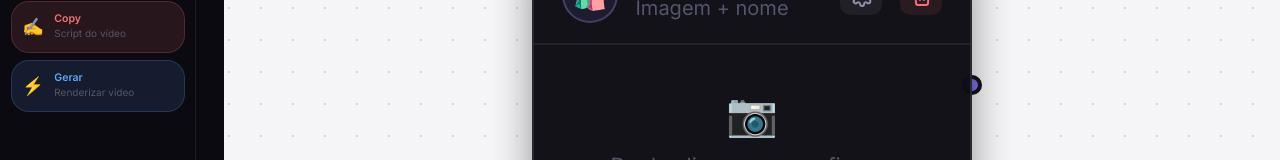
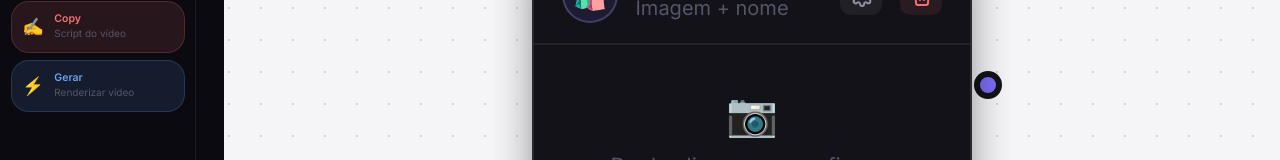
Before and after one commit to contatomadameka-maker/clipforge, a Next.js app in the folder frontend/: page /tiktok in a window 1280 px wide. Shown: the part 316-476 px from the top of the page. Built offline with nearby package versions, Linux system fonts and the light colour scheme.

Commit message:
Update canvas.tsx

```diff
--- a/frontend/app/tiktok/canvas.tsx
+++ b/frontend/app/tiktok/canvas.tsx
@@ -66,9 +66,12 @@ const BLOCK_CONFIG: Record<BlockType, { color: string; bg: string; icon: string;
 // ── Handle estilizado ─────────────────────────────────────────
 
 const handleStyle = {
-  width: 10, height: 10,
+  width: 14,
+  height: 14,
   background: "#7c6df5",
-  border: "2px solid #131318",
+  border: "3px solid #131318",
+  borderRadius: "50%",
+  cursor: "crosshair",
 };
 
 // ── Bloco base ────────────────────────────────────────────────
@@ -751,8 +754,16 @@ export default function TikTokCanvasInner() {
         .react-flow__controls-button svg { fill: #9090a8 !important; }
         .react-flow__edge-path { stroke-width: 2 !important; }
         .react-flow__edge:hover .react-flow__edge-path { stroke: #a99cf8 !important; stroke-width: 3 !important; cursor: pointer; }
-        .react-flow__handle { transition: transform 0.15s; }
-        .react-flow__handle:hover { transform: scale(1.4); }
+        .react-flow__handle { transition: transform 0.15s, box-shadow 0.15s; }
+        .react-flow__handle:hover { transform: scale(1.6) !important; box-shadow: 0 0 0 4px rgba(124,109,245,0.3); }
+        .react-flow__handle-right { right: -8px !important; }
+        .react-flow__handle-left { left: -8px !important; }
+        .react-flow__handle::after {
+          content: '';
+          position: absolute;
+          inset: -8px;
+          border-radius: 50%;
+        }
         /* Remove scrollbar estranho */
         .react-flow__pane::-webkit-scrollbar { display: none; }
       `}</style>
```
